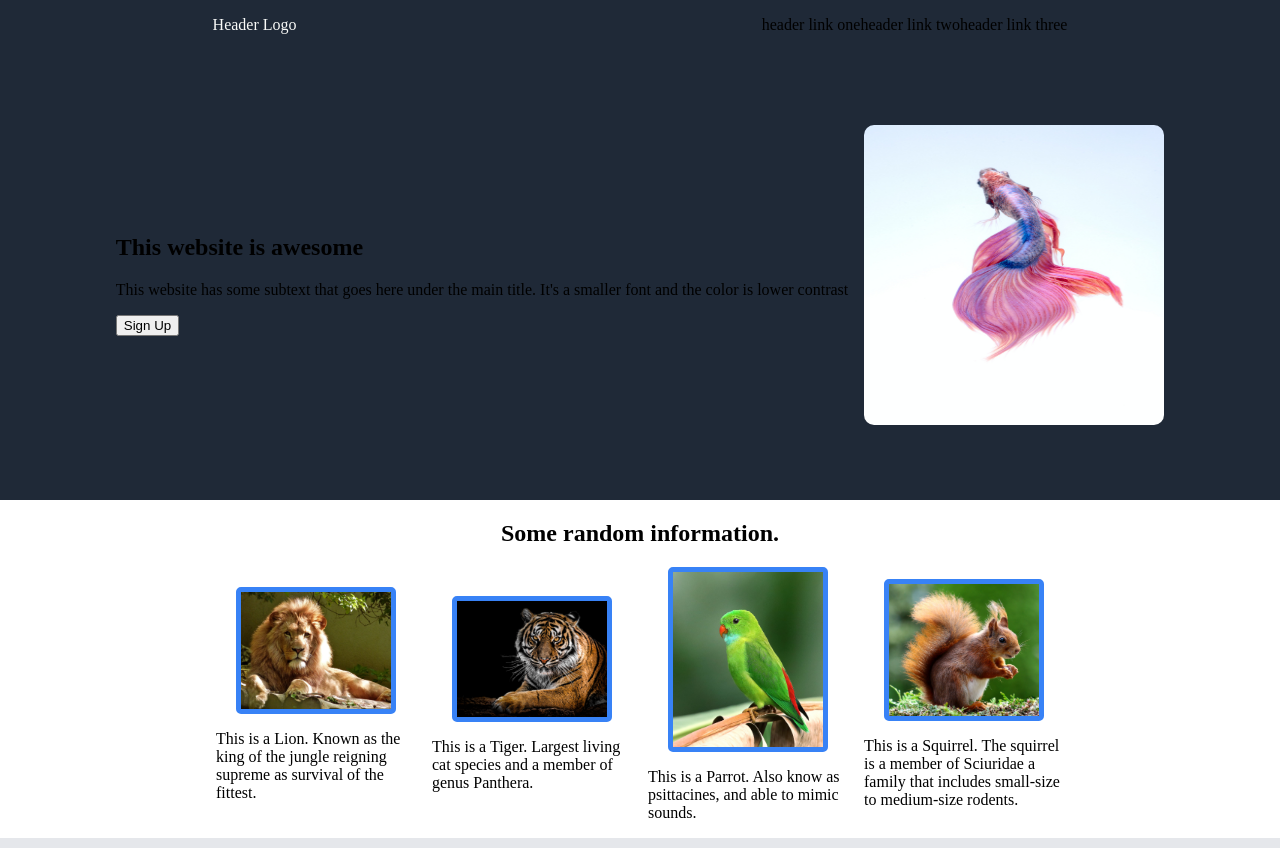
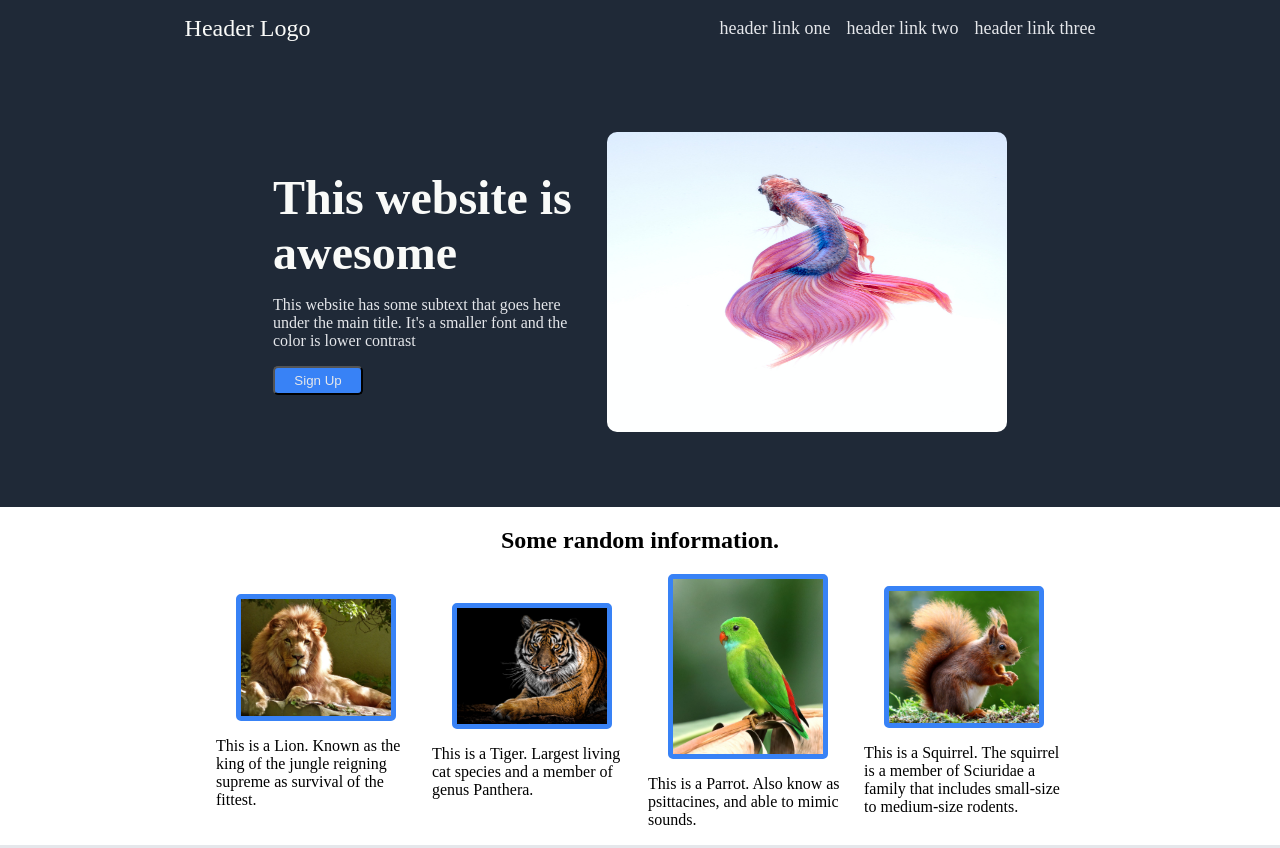
Before and after one commit to nononym/project, a plain HTML site: page index.html in a window 1280 px wide. Shown: the top 848 px of the page. Drawn offline with Linux system fonts and the light colour scheme.

Commit message:
fixed top sections

```diff
--- a/style.css
+++ b/style.css
@@ -21,26 +21,58 @@ body {
 
 .header .header-logo {
     color: #f9faf8;
+    font-size: 24px;
 }
 
 .right-links {
     display: flex;
     list-style-type: none;
+    font-size: 18px;
+    color: #e5e7eb;
+    gap: 16px;
 }
 
 .second {
     background-color: #1f2937;
     display: flex;
-    justify-content: center;
+    justify-content: space-around;
     align-items: center;
-    gap: 16px;
     min-height: 450px;
+}
+
+.second .top-text {
+    display: flex;
+    flex-direction: column;
+    flex: 0 1 300px;
+    margin-left: 20%;
+
 }
 
 .second img {
     height: 300px;
-    width: 300px;
+    width: 400px;
     border-radius: 10px;
+    margin-right: 20%;
+}
+
+.second h2 {
+    font-size: 48px;
+    color: #f9faf8;
+    font-weight: 800;
+    padding: 0;
+    margin: 0;
+}
+
+.second p {
+    color: #e5e7eb
+}
+
+.second button {
+    background-color: #3882f6;
+    color:#e5e7eb;
+    border-radius: 5px;
+    padding: 5px 15px;
+    width: 30%;
 }
 
 .third {
```
